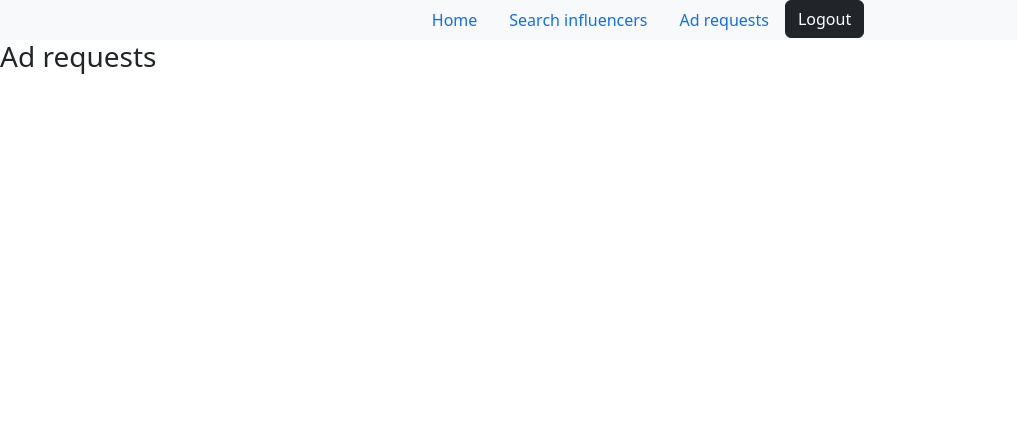
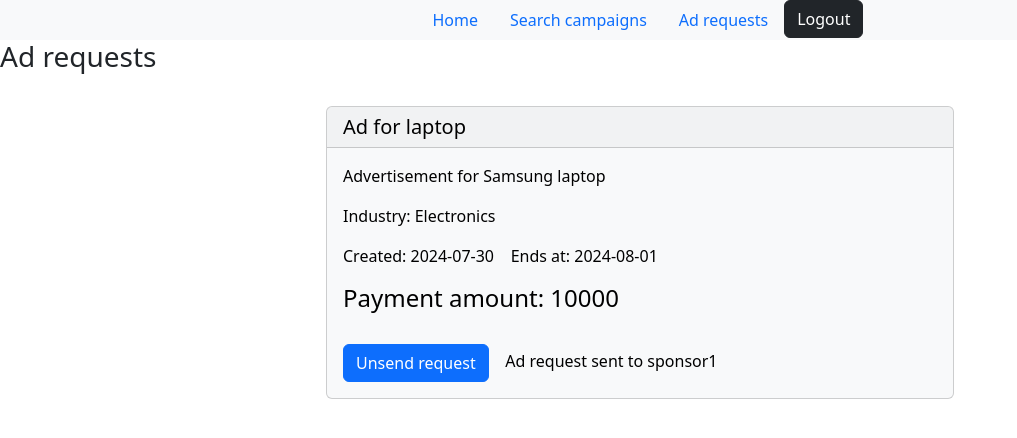
Before and after one commit to Sayan-93/Sponsor-Influencer, a Flask app: page /update_ad_request in a window 1280 px wide. Shown: the top 438 px of the page, without its empty margins (0-1017 px from the left). Run offline with Flask 3, Linux system fonts and the light colour scheme; a user stored in the database is signed in.

Commit message:
Ad request page for influencers when the influencer sends request to the sponsor is implemented.

```diff
--- a/Code/routes.py
+++ b/Code/routes.py
@@ -103,18 +103,49 @@ def influencer_search_campaign():
         search_term = request.form.get('search-term')
         if search_term == '':
             campaign_list = Campaign.query.all()
+            print(campaign_list)
         else:
             campaign_list = Campaign.query.filter_by(industry=search_term).all()
 
-        sponsor_list = Sponsor.query.all()
 
-        return render_template('InfluencerSearchCampaign.html',campaign_list=campaign_list,sponsor_list=sponsor_list)
+
+        return render_template('InfluencerSearchCampaign.html',campaign_list=campaign_list)
 
 
     return render_template('InfluencerSearchCampaign.html')
 
 
-@main.route('/influencer-add-ad-request')
+@main.route('/influencer-add-ad-request',methods=['POST'])
+def influencer_add_ad_request():
+    if request.method == 'POST':
+
+        sponsor_id = request.form.get('sponsor-id')
+        sponsor_name = request.form.get('sponsor-name')
+        campaign_id = request.form.get('campaign-id')
+        print(campaign_id)
+        influencer_id = session['influencer_id']
+        influencer_name = Influencer.query.get(influencer_id).name
+        request_type = 'I'
+        request_status = 'pending'
+
+        ad_request = Ad_requests(sponsor_id=sponsor_id,sponsor_name=sponsor_name,campaign_id=campaign_id,influencer_id=influencer_id,influencer_name=influencer_name,request_type=request_type,request_status=request_status)
+
+        db.session.add(ad_request)
+        db.session.commit()
+
+        return redirect(url_for('main.influencer_ad_request'))
+
+@main.route('/update_influencer_ad_request')
+
+
+@main.route('/influencer_ad_request',methods=['GET'])
+def influencer_ad_request():
+
+    ad_request_list = Ad_requests.query.filter_by(influencer_id=session['influencer_id']).all()
+
+    campaign_list = Campaign.query.all()
+
+    return render_template('Ad_request.html',ad_request_list=ad_request_list,campaign_list=campaign_list,user_type=session['user_type'])
 
 ################################ Influencer routes end ###################################
 
@@ -301,7 +332,7 @@ def sponsor_ad_request_page():
 
     campaign_list = Campaign.query.filter_by(sponsor_id=session['sponsor_id']).all()
 
-    return render_template('SponsorAdRequest.html',ad_request_list=ad_request_list,campaign_list=campaign_list,user_type=session['user_type'])
+    return render_template('Ad_Request.html',ad_request_list=ad_request_list,campaign_list=campaign_list,user_type=session['user_type'])
 
 ########################### sponsor routes end ################################
 
--- a/Code/templates/SponsorAdRequest.html
+++ b/Code/templates/Ad_Request.html
@@ -12,6 +12,7 @@
 </head>
 <body>
                 <!-- Navbar -->
+         {% if user_type == 'sponsor' %}
 
     <div class="bg-body-tertiary navbar-div">
 
@@ -23,7 +24,7 @@
             <a class="nav-link" href="/sponsor-search">Search influencers</a>
           </li>
           <li class="nav-item">
-            <a class="nav-link" href="sponsor_ad_request_page">Ad requests</a>
+            <a class="nav-link" href="/sponsor_ad_request_page">Ad requests</a>
           </li>
           <li>
             <form class="logout" action="/logout" method="post">
@@ -32,7 +33,29 @@
           </li>
         </ul>
     </div>
+            {% endif %}
 
+        {% if user_type == 'influencer' %}
+            <div class="bg-body-tertiary navbar-div">
+
+                <ul class="nav justify-content-center">
+                <li class="nav-item">
+                    <a class="nav-link active" aria-current="page" href="/influencer-page">Home</a>
+                </li>
+                <li class="nav-item">
+                    <a class="nav-link" href="/influencer-search-campaign">Search campaigns</a>
+                </li>
+                <li class="nav-item">
+                    <a class="nav-link" href="/influencer_ad_request">Ad requests</a>
+                </li>
+                <li>
+                    <form class="logout" action="/logout" method="post">
+                        <button class="btn btn-dark">Logout</button>
+                    </form>
+                </li>
+                </ul>
+            </div>
+        {% endif %}
 
 
     <!-- Ad request handler for sponsors -->
@@ -80,6 +103,12 @@
 
                     {% elif ad_request.request_type == 'S' and ad_request.request_status == 'rejected' %}
 
+                    {% elif ad_request.request_type == 'I' and ad_request.request_status == 'pending' %}
+
+                    {% elif ad_request.request_type == 'I' and ad_request.request_status == 'accepted' %}
+
+                    {% elif ad_request.request_type == 'I' and ad_request.request_status == 'rejected' %}
+
                     {% endif %}
 
                 {% endif %}
@@ -88,7 +117,7 @@
 
         {% endfor %}
 
-
+    </table>
 
     <!-- Ad request handler for influencers -->
 
@@ -96,19 +125,55 @@
 
         <h3>Ad requests</h3>
 
+
+
         &nbsp;&nbsp;
+
+        <table class="table">
+            <tbody>
 
         {% for campaign in campaign_list %}
 
             {% for ad_request in ad_request_list %}
 
-                {% if campaign.id == ad_request_list.campaign_id %}
+                {% if campaign.id == ad_request.campaign_id %}
 
                     {% if ad_request.request_type == 'S' and ad_request.request_status == 'pending' %}
 
                     {% elif ad_request.request_type == 'S' and ad_request.request_status == 'accepted' %}
 
                     {% elif ad_request.request_type == 'S' and ad_request.request_status == 'rejected' %}
+
+                    {% elif ad_request.request_type == 'I' and ad_request.request_status == 'pending' %}
+                            <tr>
+                                <div class="row cards">
+                                    <div class="col-sm-6 mb-3 mb-sm-0">
+                                    <div class="card text-bg-light mb-3">
+
+                                        <h5 class="card-header" id="cardTitle">{{campaign.title}}</h5>
+
+                                        <div class="card-body">
+
+                                            <p class="card-text">{{campaign.description}}</p>
+                                            <p class="card-text">Industry: {{campaign.industry}}</p>
+                                            <p class="card-text">Created: {{campaign.start_date.date()}} &nbsp;&nbsp;  Ends at: {{campaign.end_date.date()}}</p>
+                                            <h4 class="card-text">Payment amount: {{campaign.budget}}</h4>
+                                            &nbsp;
+                                            <div>
+                                                <button type="submit" class="btn btn-primary">Unsend request</button>
+                                                &nbsp;&nbsp;
+                                                Ad request sent to {{ad_request.sponsor_name}}
+                                            </div>
+                                        </div>
+                                    </div>
+                                    </div>
+                                </div>
+                            </tr>
+
+
+                    {% elif ad_request.request_type == 'I' and ad_request.request_status == 'accepted' %}
+
+                    {% elif ad_request.request_type == 'I' and ad_request.request_status == 'rejected' %}
 
                     {% endif %}
 
@@ -119,7 +184,7 @@
         {% endfor %}
 
     {% endif %}
-
+        </tbody>
     </table>
 </body>
 </html>
--- a/Code/templates/InfluencerDashboard.html
+++ b/Code/templates/InfluencerDashboard.html
@@ -23,7 +23,7 @@
           <a class="nav-link" href="/influencer-search-campaign">Search campaigns</a>
         </li>
         <li class="nav-item">
-          <a class="nav-link" href="#">Ad requests</a>
+          <a class="nav-link" href="/influencer_ad_request">Ad requests</a>
         </li>
         <li>
           <form class="logout" action="/logout" method="post">
```
Also changed, not shown: Code/templates/InfluencerSearchCampaign.html (+15 -10 lines), Code/instance/tables.db, Code/static/InfluencerAdRequest.css (added).
